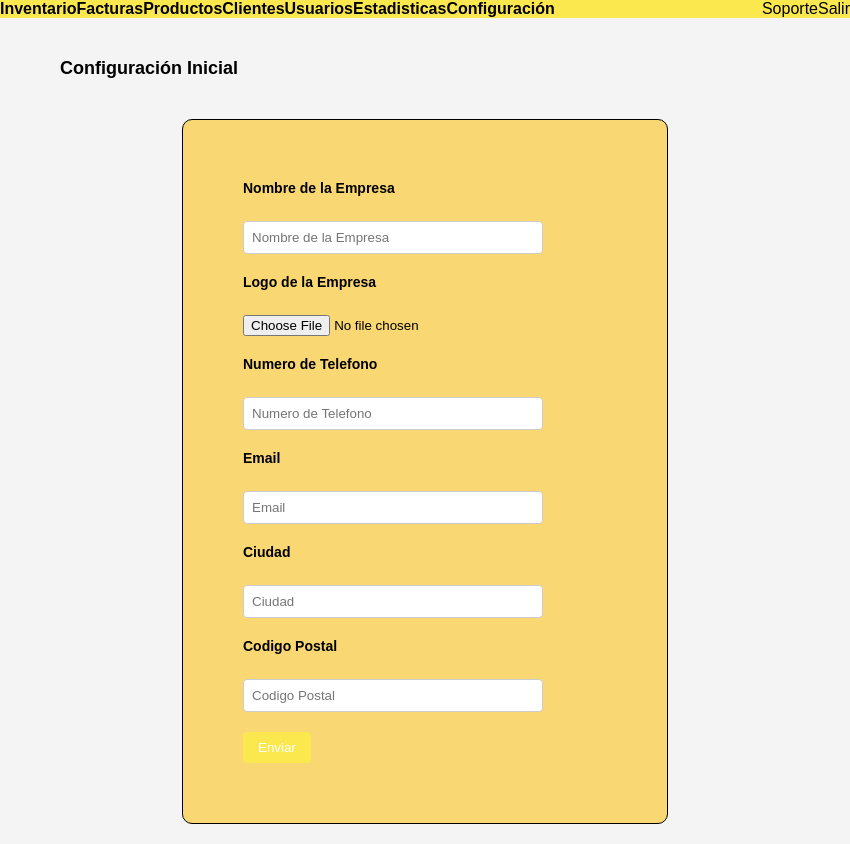
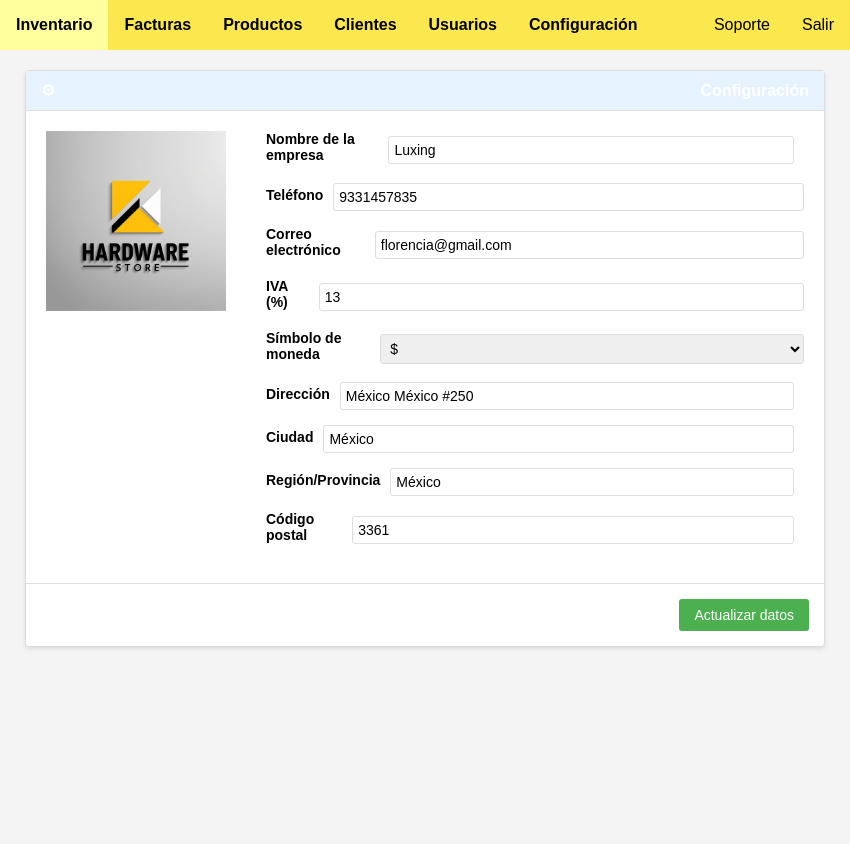
Before and after one commit to ElBuenCarlos19/GestorDeFerreteria-, an Electron app: page interfaces/configuracion.html in a window 850 px wide. After the commit the page ends 800 px from the top, so only its background shows below. Drawn offline with Linux system fonts and the light colour scheme.

Commit message:
que no se joda nada por favor

```diff
--- a/interfaces/configuracion.html
+++ b/interfaces/configuracion.html
@@ -1,6 +1,5 @@
 <!DOCTYPE html>
 <html lang="en">
-
 <head>
     <meta charset="UTF-8" />
     <meta name="viewport" content="width=device-width, initial-scale=1.0" />
@@ -8,26 +7,95 @@
     <link rel="stylesheet" href="../styles/principal.css" />
     <link rel="stylesheet" href="../styles/configuracion.css" />
 </head>
-
 <body>
     <header>
         <nav>
             <ul>
+                <div class="nav-left">
                     <li><a href="#">Inventario</a></li>
+                </div>
+                <div class="nav-left">
                     <li><a href="./factura.html">Facturas</a></li>
+                </div>
+                <div class="nav-left">
                     <li><a href="./producto.html">Productos</a></li>
+                </div>
+                <div class="nav-left">
                     <li><a href="./clientes.html">Clientes</a></li>
-                <li><a href="#">Usuarios</a></li>
-                <li><a href="./estadisticas.html">Estadisticas</a></li>
+                </div>
+                <div class="nav-left">
+                    <li><a href="./usuarios.html">Usuarios</a></li>
+                </div>
+                <div class="nav-left">
                     <li><a href="./configuracion.html">Configuración</a></li>
+                </div>
             </ul>
         </nav>
         <div class="nav-right">
+            <div class="nav-left">
                 <a href="#">Soporte</a>
+            </div>
+            <div class="nav-left" id="salir">
                 <a href="#">Salir</a>
+            </div>
         </div>
     </header>
     <main>
+        <div class="config-container">
+            <header class="config-header">
+              <span class="config-icon">⚙</span> Configuración
+            </header>
+            <div class="config-content">
+              <div class="logo-section">
+                <img src="../public/muro.jpg" alt="Google" class="google-logo">
+              </div>
+              <form class="config-form">
+                <div class="form-group">
+                  <label for="company-name">Nombre de la empresa</label>
+                  <input type="text" id="company-name" value="Luxing">
+                </div>
+                <div class="form-group">
+                  <label for="phone">Teléfono</label>
+                  <input type="tel" id="phone" value="9331457835">
+                </div>
+                <div class="form-group">
+                  <label for="email">Correo electrónico</label>
+                  <input type="email" id="email" value="florencia@gmail.com">
+                </div>
+                <div class="form-group">
+                  <label for="vat">IVA (%)</label>
+                  <input type="number" id="vat" value="13">
+                </div>
+                <div class="form-group">
+                  <label for="currency">Símbolo de moneda</label>
+                  <select id="currency">
+                    <option value="$">$</option>
+                  </select>
+                </div>
+                <div class="form-group">
+                  <label for="address">Dirección</label>
+                  <input type="text" id="address" value="México México #250">
+                </div>
+                <div class="form-group">
+                  <label for="city">Ciudad</label>
+                  <input type="text" id="city" value="México">
+                </div>
+                <div class="form-group">
+                  <label for="region">Región/Provincia</label>
+                  <input type="text" id="region" value="México">
+                </div>
+                <div class="form-group">
+                  <label for="postal-code">Código postal</label>
+                  <input type="text" id="postal-code" value="3361">
+                </div>
+              </form>
+            </div>
+            <div class="button-container">
+              <button class="update-button">Actualizar datos</button>
+            </div>
+          </div>
+    </main>
+    <!-- <main>
         <h1>Configuración Inicial</h1>
         <section class="form-container">
             <form action="">
@@ -72,6 +140,6 @@
                 </div>
             </form>
         </section>
-    </main>
+    </main> -->
 </body>
 </html>
--- a/scripts/scripts_interfaces/usuarios.js
+++ b/scripts/scripts_interfaces/usuarios.js
@@ -1,5 +1,4 @@
 document.addEventListener("DOMContentLoaded", function () {
-    fillTable(tablesFill)
     const modal = document.getElementById("newUserModal");
     const newUserBtn = document.querySelector(".new-user-btn");
     const closeBtn = document.querySelector(".close");
--- a/styles/configuracion.css
+++ b/styles/configuracion.css
@@ -1,28 +1,91 @@
-main h1{
+
+
+  .config-container {
+    max-width: 800px;
+    margin: 20px auto;
+    background-color: #fff;
+    border: 1px solid #ddd;
+    border-radius: 4px;
+    box-shadow: 0 2px 4px rgba(0, 0, 0, 0.1);
+  }
+
+  .config-header {
+    background-color: #e6f3ff;
+    padding: 10px 15px;
+    font-size: 16px;
+    font-weight: bold;
+    border-bottom: 1px solid #ddd;
+  }
+
+  .config-icon {
+    margin-right: 5px;
+  }
+
+  .config-content {
+    display: flex;
     padding: 20px;
-    margin: 20px;
-}
-.form-container{
-    background-color: #fec10b8e;
-    border: 1px solid black;
-    border-radius: 10px;
-    width: 60%;
-    margin: 0 auto;
-}
+  }
 
-.form-container form{
-    margin: 50px;
-}
+  .logo-section {
+    flex: 0 0 200px;
+    margin-right: 20px;
+  }
 
-.form-container form div{
-    padding: 10px;
-}
+  .google-logo {
+    width: 100%;
+    max-width: 180px;
+    height: auto;
+    margin-bottom: 10px;
+  }
 
-.btn-enviar input{
+  .logo-button {
+    width: 100%;
+    padding: 5px;
+    background-color: #f8f8f8;
+    border: 1px solid #ddd;
+    border-radius: 3px;
+    cursor: pointer;
+  }
+
+  .config-form {
+    flex: 1;
+  }
+
+  .form-group {
+    margin-bottom: 15px;
+  }
+
+  .form-group label {
+    display: block;
+    margin-bottom: 5px;
+    font-size: 14px;
+  }
+
+  .form-group input,
+  .form-group select {
+    width: 100%;
+    padding: 5px;
+    border: 1px solid #ddd;
+    border-radius: 3px;
+    font-size: 14px;
+  }
+
+  .button-container {
+    padding: 15px;
+    text-align: right;
+    border-top: 1px solid #ddd;
+  }
+
+  .update-button {
     padding: 8px 15px;
-    background-color: var(--main-color);
+    background-color: #4CAF50;
     color: white;
     border: none;
-    border-radius: 4px;
+    border-radius: 3px;
     cursor: pointer;
-}
+    font-size: 14px;
+  }
+
+  .update-button:hover {
+    background-color: #45a049;
+  }
```
Also changed, not shown: interfaces/Nfactura.html (+29 -13 lines). Lines whose indentation alone changed are shown as unchanged.
